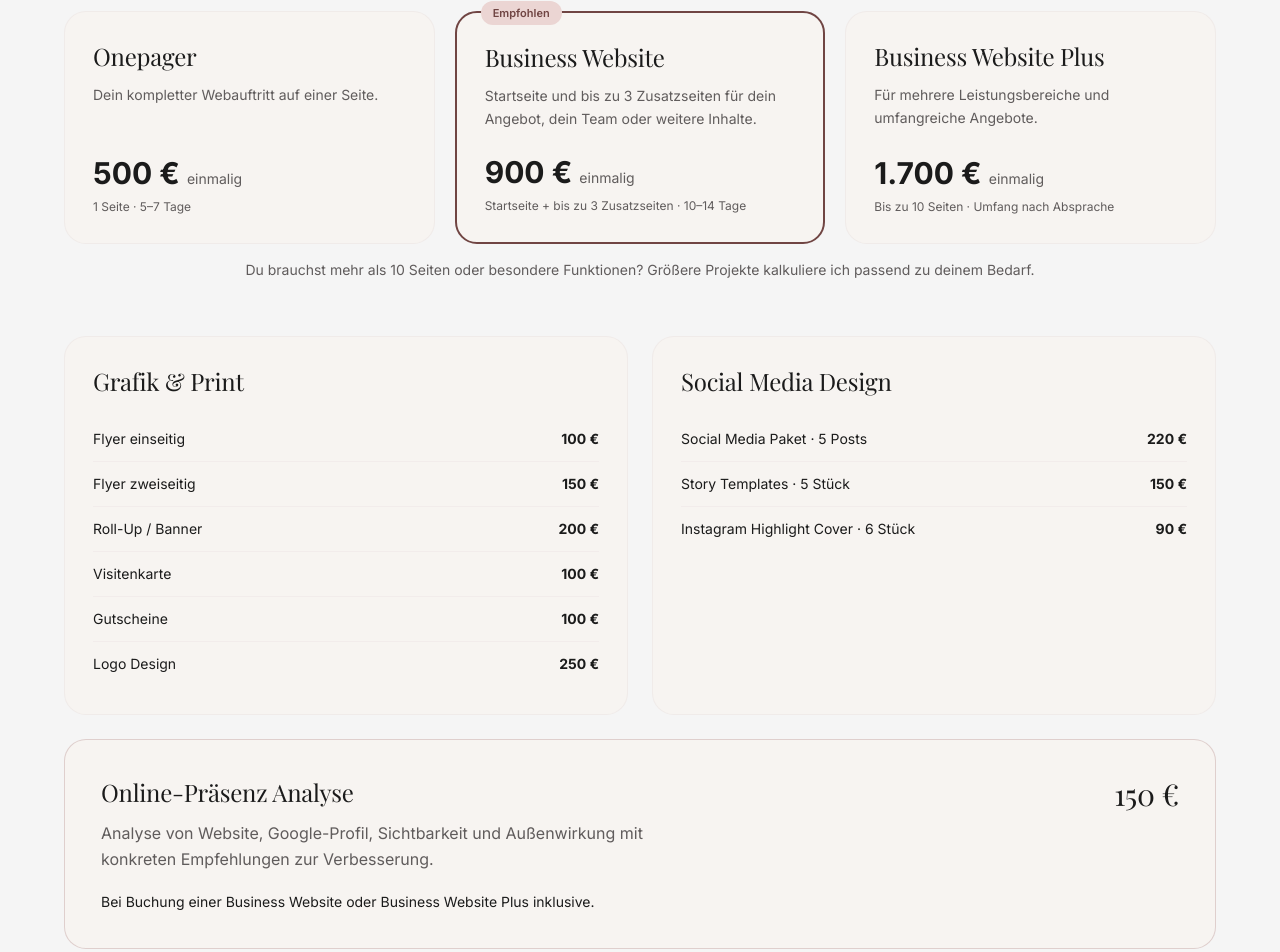
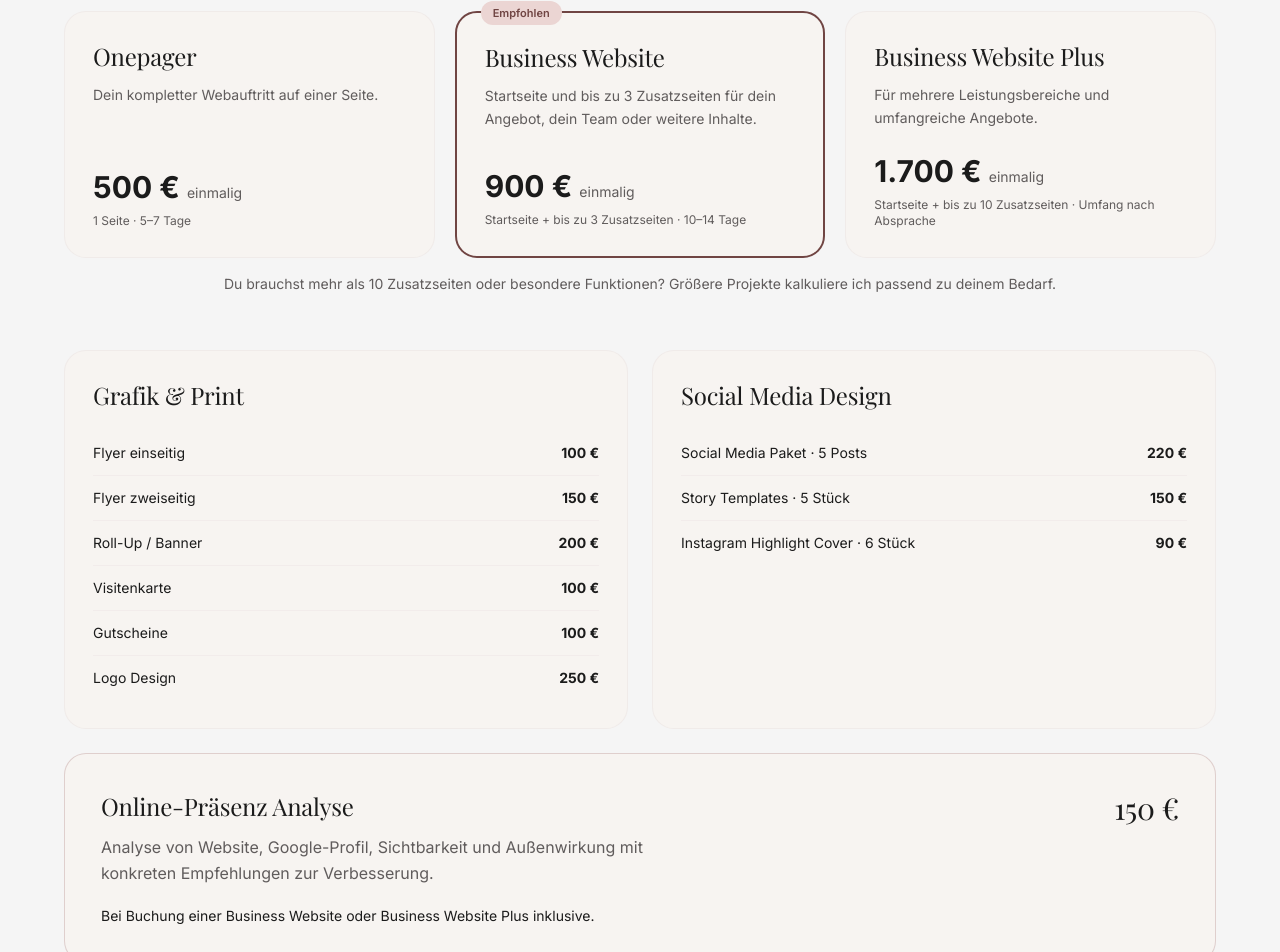
Before and after one commit to Javera-Studio/javera-studio-nextjs, a Next.js app: page / in a window 1280 px wide. Shown: the part 3813-4765 px from the top of the page. Built offline with nearby package versions, Linux system fonts and the light colour scheme.

Commit message:
Paket Plus als Startseite und bis zu 10 Zusatzseiten klarstellen

```diff
--- a/src/app/page.tsx
+++ b/src/app/page.tsx
@@ -39,7 +39,7 @@ const services = [
 const websitePackages = [
   { name: "Onepager", price: "500 €", desc: "Dein kompletter Webauftritt auf einer Seite.", meta: "1 Seite · 5–7 Tage" },
   { name: "Business Website", price: "900 €", desc: "Startseite und bis zu 3 Zusatzseiten für dein Angebot, dein Team oder weitere Inhalte.", meta: "Startseite + bis zu 3 Zusatzseiten · 10–14 Tage", featured: true },
-  { name: "Business Website Plus", price: "1.700 €", desc: "Für mehrere Leistungsbereiche und umfangreiche Angebote.", meta: "Bis zu 10 Seiten · Umfang nach Absprache" },
+  { name: "Business Website Plus", price: "1.700 €", desc: "Für mehrere Leistungsbereiche und umfangreiche Angebote.", meta: "Startseite + bis zu 10 Zusatzseiten · Umfang nach Absprache" },
 ];
 
 const printPrices = [
@@ -169,7 +169,7 @@ function Pricing() {
             </div>
           ))}
         </div>
-        <p className="mt-4 text-center text-sm text-muted-foreground">Du brauchst mehr als 10 Seiten oder besondere Funktionen? Größere Projekte kalkuliere ich passend zu deinem Bedarf.</p>
+        <p className="mt-4 text-center text-sm text-muted-foreground">Du brauchst mehr als 10 Zusatzseiten oder besondere Funktionen? Größere Projekte kalkuliere ich passend zu deinem Bedarf.</p>
 
         <div className="mt-14 grid gap-6 md:grid-cols-2">
           {[
--- a/src/app/preise/page.tsx
+++ b/src/app/preise/page.tsx
@@ -225,13 +225,13 @@ export default function PreisePage() {
             {/* Business Website Plus */}
             <div className="bg-background border border-border rounded-2xl p-8 flex flex-col">
               <p className="text-lg font-semibold text-ink mb-1">Business Website Plus</p>
-              <p className="text-sm text-muted-foreground">Für umfangreiche Angebote und mehrere Leistungsbereiche – mit bis zu 10 Seiten und genügend Raum, um dein Unternehmen professionell und übersichtlich zu präsentieren.</p>
+              <p className="text-sm text-muted-foreground">Für umfangreiche Angebote und mehrere Leistungsbereiche – mit Startseite und bis zu 10 Zusatzseiten, um dein Unternehmen professionell und übersichtlich zu präsentieren.</p>
               <div className="py-5">
                 <div className="text-3xl font-bold text-ink leading-none">
                   1.700 €{" "}
                   <span className="text-sm font-normal text-muted-foreground">einmalig</span>
                 </div>
-                <p className="text-sm text-muted-foreground mt-2">Bis zu 10 Seiten · Umfang nach Absprache</p>
+                <p className="text-sm text-muted-foreground mt-2">Startseite + bis zu 10 Zusatzseiten · Umfang nach Absprache</p>
               </div>
               <hr className="border-t border-border/60 mb-5" />
               <SectionLabel>Design &amp; Inhalt</SectionLabel>
@@ -255,7 +255,7 @@ export default function PreisePage() {
           </div>
 
           <p className="text-sm text-muted-foreground mt-4 text-center">
-            Du brauchst mehr als 10 Seiten oder besondere Funktionen? Größere und individuelle Projekte kalkuliere ich passend zu deinem Bedarf.
+            Du brauchst mehr als 10 Zusatzseiten oder besondere Funktionen? Größere und individuelle Projekte kalkuliere ich passend zu deinem Bedarf.
           </p>
 
           {/* Online-Präsenz Analyse */}
```
